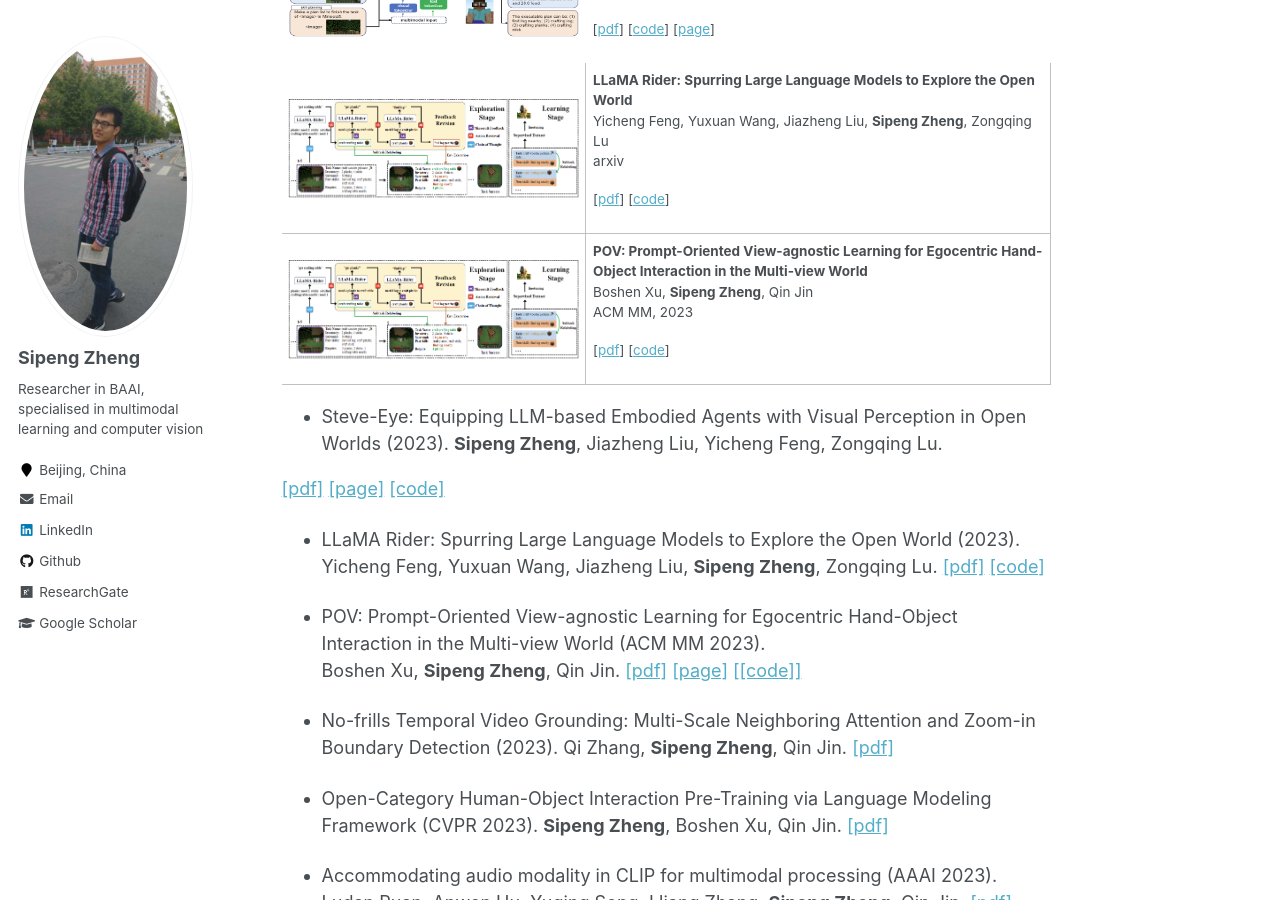
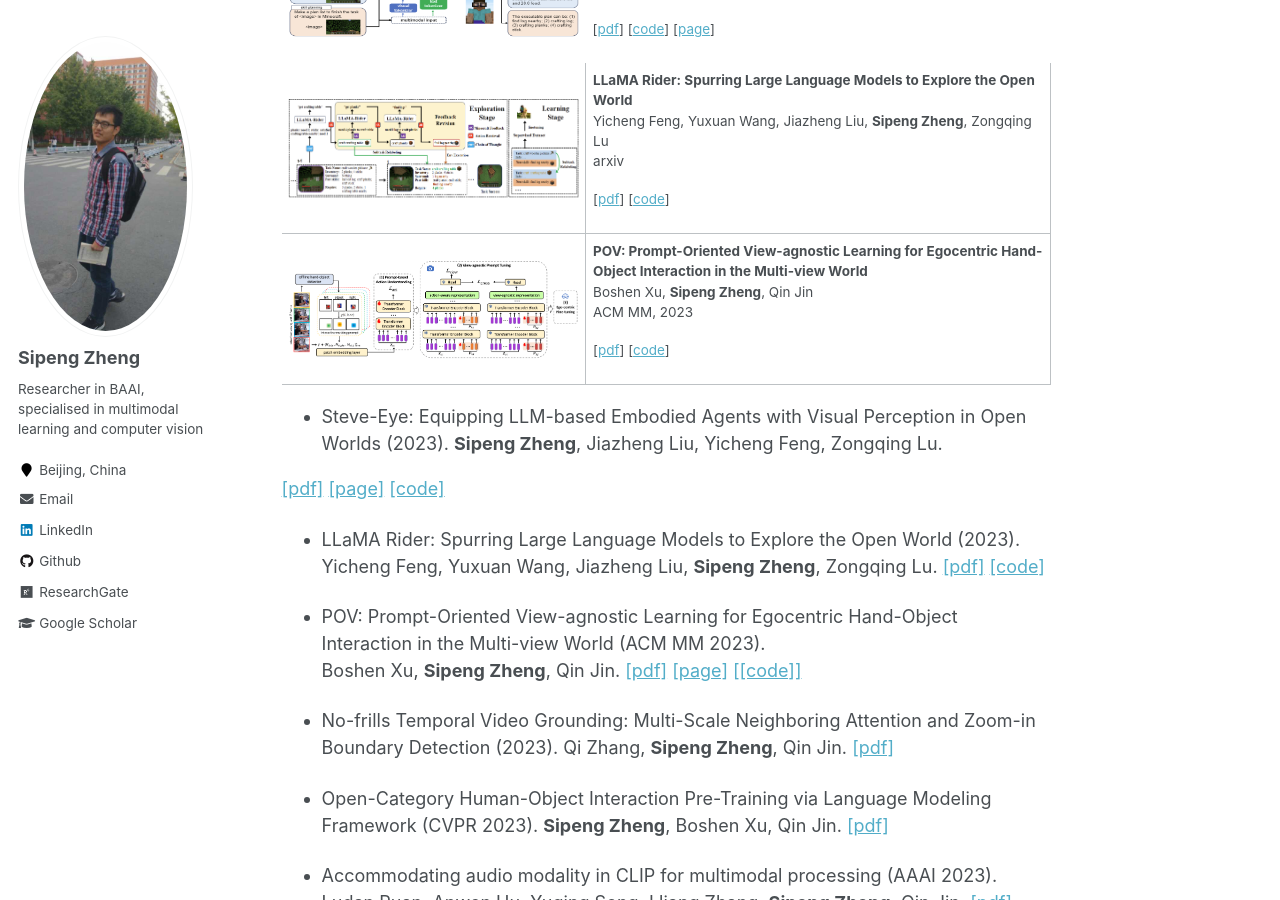
Before and after one commit to zhengsipeng/zhengsipeng.github.io, a Jekyll site: the page built from _pages/about.md, in a window 1280 px wide and 900 px high, scrolled down 1315 px. Built offline with Jekyll 4.4.1, drawn with Linux system fonts in a browser that asks for light colours.

Commit message:
update 24.1.4

```diff
--- a/_pages/about.md
+++ b/_pages/about.md
@@ -71,7 +71,7 @@
 </tr>
 
 <tr style="border: none;">
-  <td> <img src="./images/pubs/llama_rider_23.png" style="height: 100px; width: 500px;"/></td>
+  <td> <img src="./images/pubs/mm23_pov.png" style="height: 100px; width: 500px;"/></td>
   <td>
       <p><strong>POV: Prompt-Oriented View-agnostic Learning for Egocentric Hand-Object Interaction in the Multi-view World</strong><br>
         Boshen Xu, <b>Sipeng Zheng</b>, Qin Jin<br>
```
